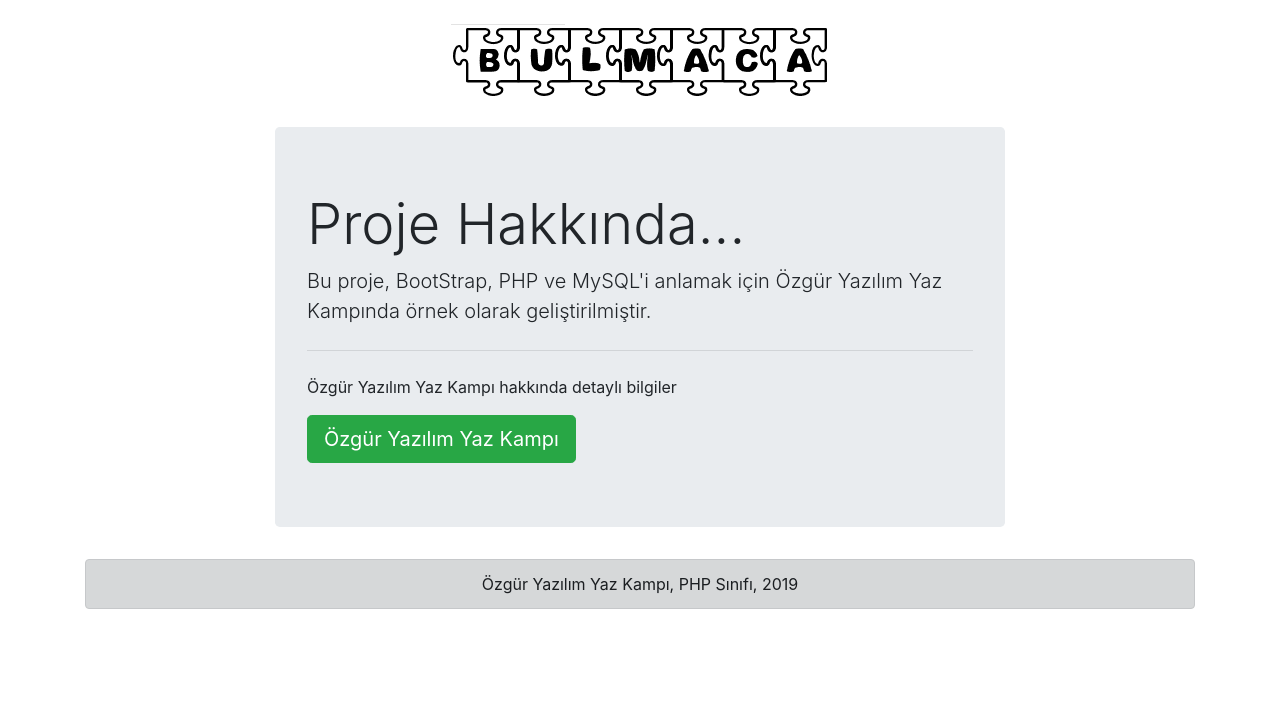
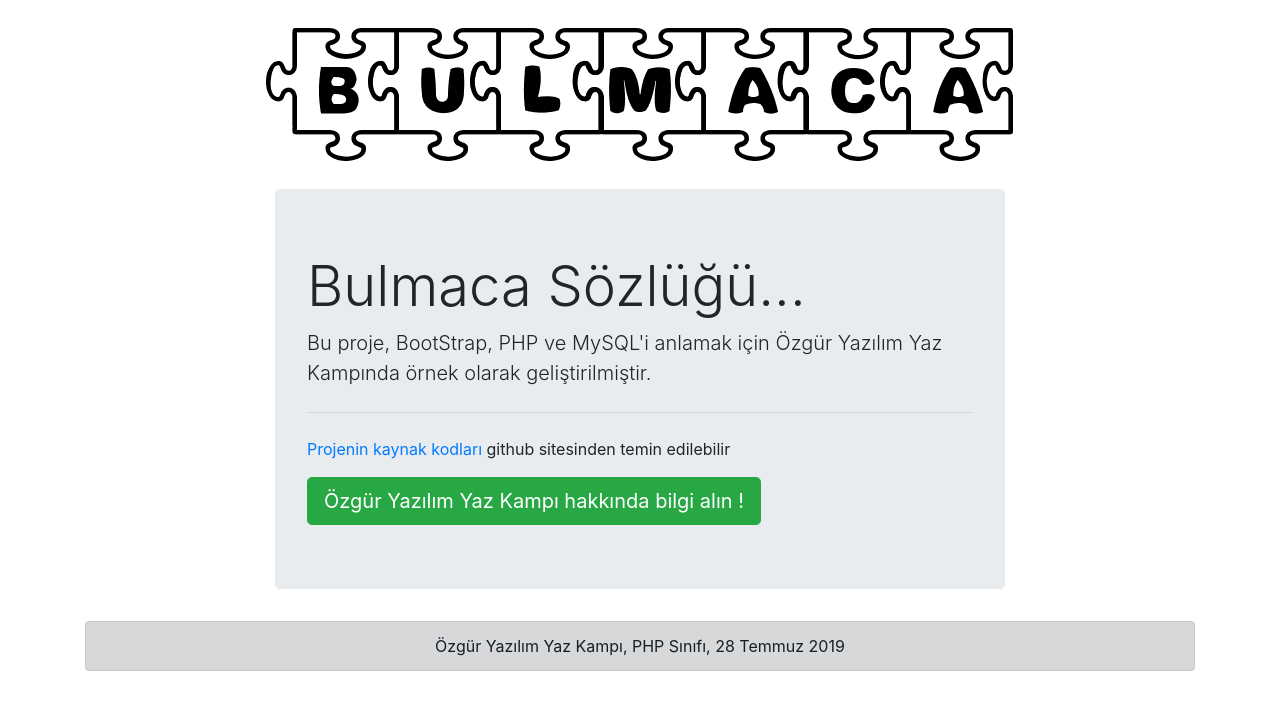
Before and after one commit to nuriakman/deyimler_sozlugu, a PHP site: page /hakkimizda.php in a window 1280 px wide. Shown: the part 56-766 px from the top of the page. Run offline with PHP 8.4, Linux system fonts and the light colour scheme.

```diff
--- a/hakkimizda.php
+++ b/hakkimizda.php
@@ -35,7 +35,7 @@
 
 <div class="row mt-4 mb-4">
   <div class="col-md-12 text-center">
-      <img class="img-fluid" src="bulmaca.png" />
+      <img class="img-fluid" src="bulmaca-buyuk.png" />
   </div>
 </div>
 
@@ -45,11 +45,11 @@
   </div>
   <div class="col-md-8">
     <div class="jumbotron">
-      <h1 class="display-4">Proje Hakkında...</h1>
+      <h1 class="display-4">Bulmaca Sözlüğü...</h1>
       <p class="lead">Bu proje, BootStrap, PHP ve MySQL'i anlamak için Özgür Yazılım Yaz Kampında örnek olarak geliştirilmiştir.</p>
       <hr class="my-4">
-      <p>Özgür Yazılım Yaz Kampı hakkında detaylı bilgiler</p>
-      <a class="btn btn-success btn-lg" href="https://kamp.linux.org.tr/2019/yaz/" role="button">Özgür Yazılım Yaz Kampı</a>
+      <p><a href="https://github.com/nuriakman/bulmaca_sozlugu">Projenin kaynak kodları</a> github sitesinden temin edilebilir</p>
+      <a class="btn btn-success btn-lg" href="https://kamp.linux.org.tr/2019/yaz/" role="button">Özgür Yazılım Yaz Kampı hakkında bilgi alın !</a>
     </div>
   </div>
   <div class="col-md-2">
@@ -60,7 +60,7 @@
 <div class='row'>
   <div class='col-md-12'>
     <div class="alert alert-dark text-center" role="alert">
-      Özgür Yazılım Yaz Kampı, PHP Sınıfı, 2019
+      Özgür Yazılım Yaz Kampı, PHP Sınıfı, 28 Temmuz 2019
     </div>
   </div>
 </div>
```
Also changed, not shown: test.php (added, +12 -0 lines), README.md, bulmaca-buyuk.png (added).
